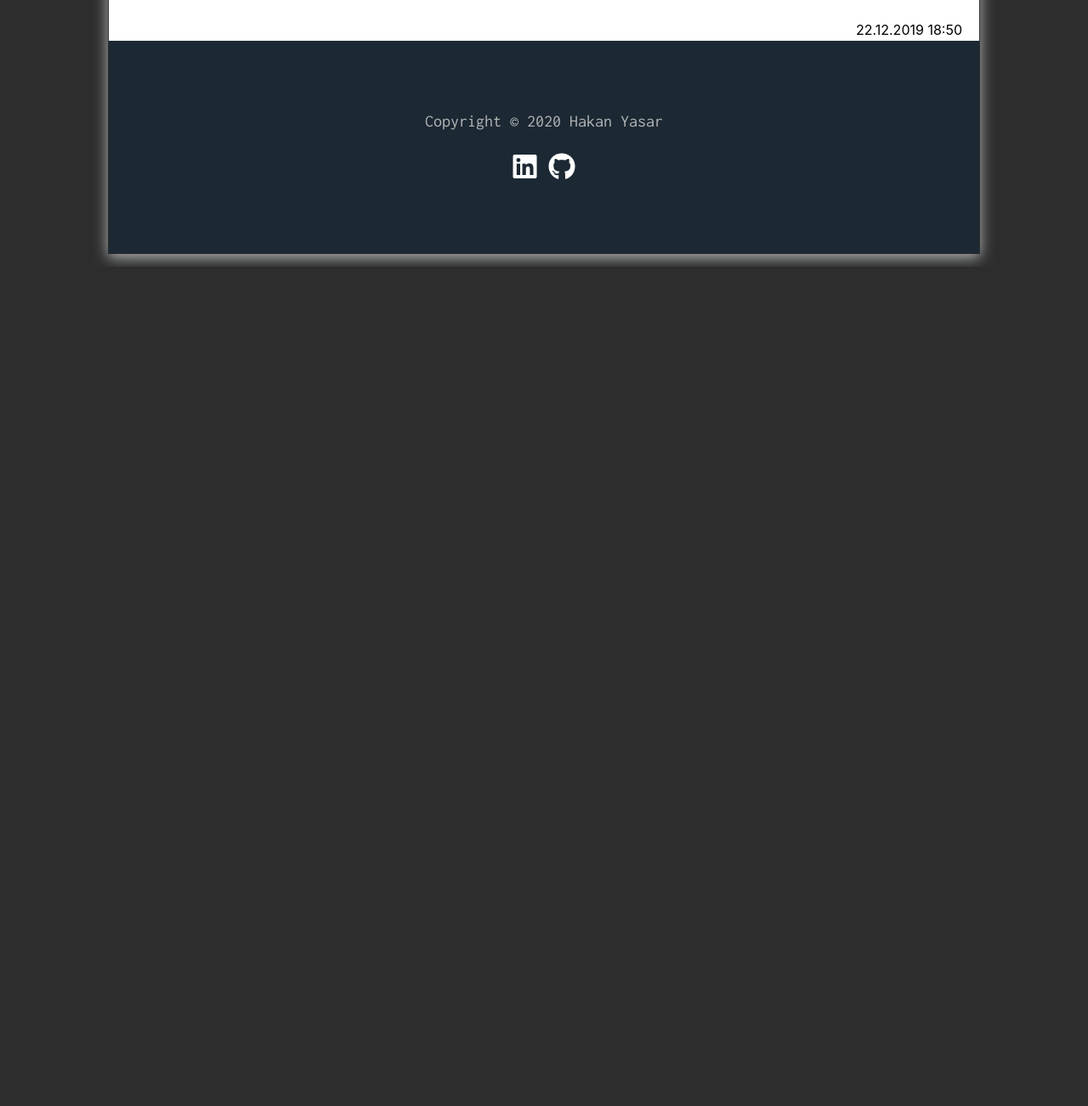
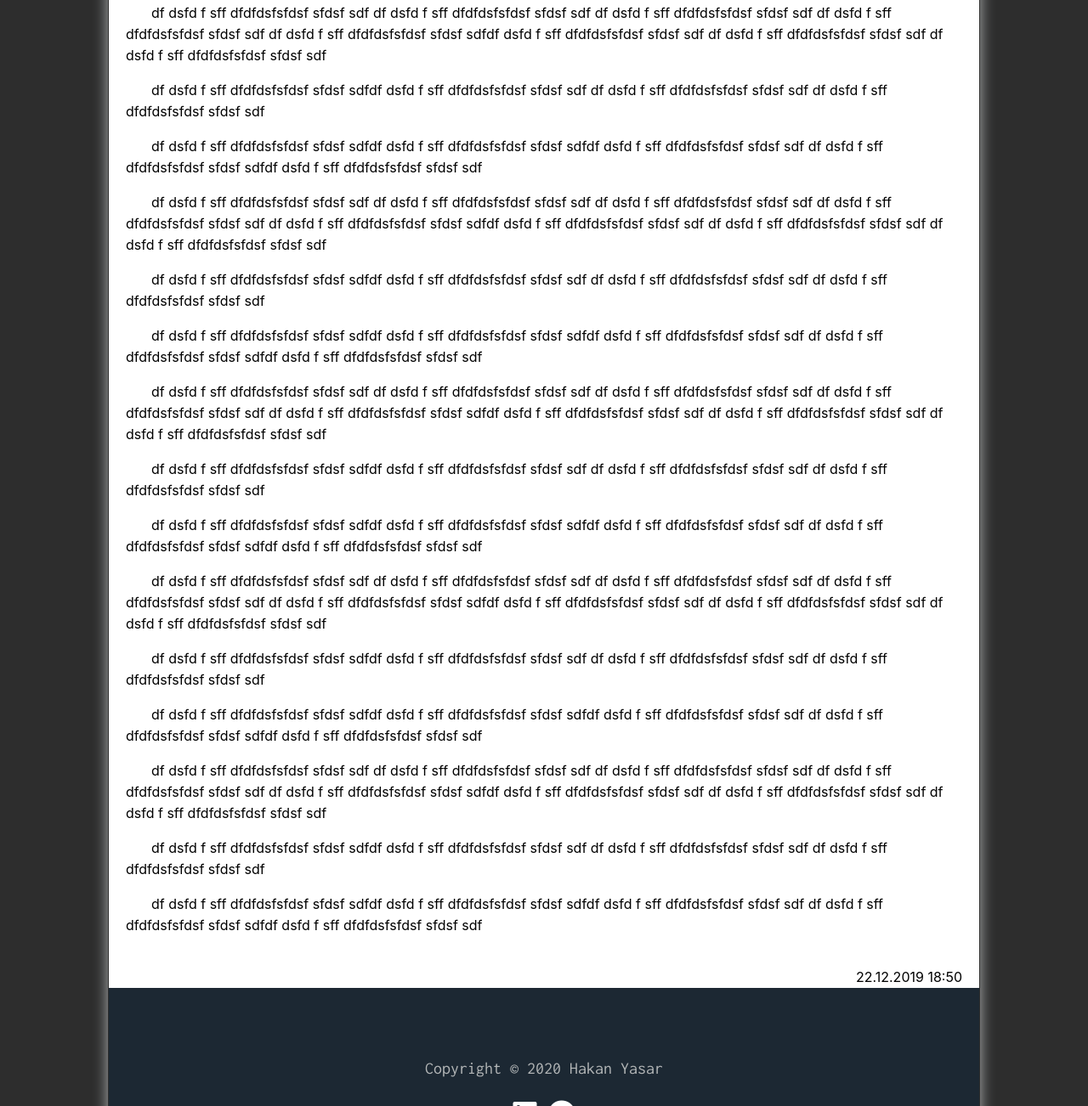
Before and after one commit to hakanyasar/com.fhakanyasar, a plain HTML site: page pages/index.html in a window 1280 px wide. Shown: the part 1751-3053 px from the top of the page at 85% size. Before the commit the page ends 2065 px from the top, so only its background shows below. Drawn offline with nearby package versions, Linux system fonts and the light colour scheme; a web font is replaced by a local one.

Commit message:
page management changed

```diff
--- a/index.html
+++ b/pages/index.html
@@ -19,7 +19,7 @@
     <!-- for footer -->
     <link href="https://fonts.googleapis.com/css?family=Inconsolata&display=swap" rel="stylesheet">
     <!-- css -->
-    <link rel='stylesheet' type='text/css' media='screen' href='./src/main.css'>
+    <link rel='stylesheet' type='text/css' media='screen' href='../src/main.css'>
     <!-- font awesome -->
     <script src="https://kit.fontawesome.com/9c55b53c45.js" crossorigin="anonymous"></script>
 
@@ -159,6 +159,76 @@
                             dfdfdsfsfdsf sfdsf sdf
                             df dsfd f sff dfdfdsfsfdsf sfdsf sdfdf dsfd f sff dfdfdsfsfdsf sfdsf sdf
                         </p>
+                        <p>df dsfd f sff dfdfdsfsfdsf sfdsf sdf df dsfd f sff dfdfdsfsfdsf sfdsf sdf df dsfd f sff
+                            dfdfdsfsfdsf sfdsf sdf
+                            df dsfd f sff dfdfdsfsfdsf sfdsf sdf df dsfd f sff dfdfdsfsfdsf sfdsf sdfdf dsfd f sff
+                            dfdfdsfsfdsf sfdsf sdf
+                            df dsfd f sff dfdfdsfsfdsf sfdsf sdf df dsfd f sff dfdfdsfsfdsf sfdsf sdf
+                        </p>
+                        <p>df dsfd f sff dfdfdsfsfdsf sfdsf sdfdf dsfd f sff dfdfdsfsfdsf sfdsf sdf df dsfd f sff
+                            dfdfdsfsfdsf sfdsf sdf
+                            df dsfd f sff dfdfdsfsfdsf sfdsf sdf
+                        </p>
+                        <p>df dsfd f sff dfdfdsfsfdsf sfdsf sdfdf dsfd f sff dfdfdsfsfdsf sfdsf sdfdf dsfd f sff
+                            dfdfdsfsfdsf sfdsf sdf
+                            df dsfd f sff dfdfdsfsfdsf sfdsf sdfdf dsfd f sff dfdfdsfsfdsf sfdsf sdf
+                        </p>
+                        <p>df dsfd f sff dfdfdsfsfdsf sfdsf sdf df dsfd f sff dfdfdsfsfdsf sfdsf sdf df dsfd f sff
+                            dfdfdsfsfdsf sfdsf sdf
+                            df dsfd f sff dfdfdsfsfdsf sfdsf sdf df dsfd f sff dfdfdsfsfdsf sfdsf sdfdf dsfd f sff
+                            dfdfdsfsfdsf sfdsf sdf
+                            df dsfd f sff dfdfdsfsfdsf sfdsf sdf df dsfd f sff dfdfdsfsfdsf sfdsf sdf
+                        </p>
+                        <p>df dsfd f sff dfdfdsfsfdsf sfdsf sdfdf dsfd f sff dfdfdsfsfdsf sfdsf sdf df dsfd f sff
+                            dfdfdsfsfdsf sfdsf sdf
+                            df dsfd f sff dfdfdsfsfdsf sfdsf sdf
+                        </p>
+                        <p>df dsfd f sff dfdfdsfsfdsf sfdsf sdfdf dsfd f sff dfdfdsfsfdsf sfdsf sdfdf dsfd f sff
+                            dfdfdsfsfdsf sfdsf sdf
+                            df dsfd f sff dfdfdsfsfdsf sfdsf sdfdf dsfd f sff dfdfdsfsfdsf sfdsf sdf
+                        </p>
+                        <p>df dsfd f sff dfdfdsfsfdsf sfdsf sdf df dsfd f sff dfdfdsfsfdsf sfdsf sdf df dsfd f sff
+                            dfdfdsfsfdsf sfdsf sdf
+                            df dsfd f sff dfdfdsfsfdsf sfdsf sdf df dsfd f sff dfdfdsfsfdsf sfdsf sdfdf dsfd f sff
+                            dfdfdsfsfdsf sfdsf sdf
+                            df dsfd f sff dfdfdsfsfdsf sfdsf sdf df dsfd f sff dfdfdsfsfdsf sfdsf sdf
+                        </p>
+                        <p>df dsfd f sff dfdfdsfsfdsf sfdsf sdfdf dsfd f sff dfdfdsfsfdsf sfdsf sdf df dsfd f sff
+                            dfdfdsfsfdsf sfdsf sdf
+                            df dsfd f sff dfdfdsfsfdsf sfdsf sdf
+                        </p>
+                        <p>df dsfd f sff dfdfdsfsfdsf sfdsf sdfdf dsfd f sff dfdfdsfsfdsf sfdsf sdfdf dsfd f sff
+                            dfdfdsfsfdsf sfdsf sdf
+                            df dsfd f sff dfdfdsfsfdsf sfdsf sdfdf dsfd f sff dfdfdsfsfdsf sfdsf sdf
+                        </p>
+                        <p>df dsfd f sff dfdfdsfsfdsf sfdsf sdf df dsfd f sff dfdfdsfsfdsf sfdsf sdf df dsfd f sff
+                            dfdfdsfsfdsf sfdsf sdf
+                            df dsfd f sff dfdfdsfsfdsf sfdsf sdf df dsfd f sff dfdfdsfsfdsf sfdsf sdfdf dsfd f sff
+                            dfdfdsfsfdsf sfdsf sdf
+                            df dsfd f sff dfdfdsfsfdsf sfdsf sdf df dsfd f sff dfdfdsfsfdsf sfdsf sdf
+                        </p>
+                        <p>df dsfd f sff dfdfdsfsfdsf sfdsf sdfdf dsfd f sff dfdfdsfsfdsf sfdsf sdf df dsfd f sff
+                            dfdfdsfsfdsf sfdsf sdf
+                            df dsfd f sff dfdfdsfsfdsf sfdsf sdf
+                        </p>
+                        <p>df dsfd f sff dfdfdsfsfdsf sfdsf sdfdf dsfd f sff dfdfdsfsfdsf sfdsf sdfdf dsfd f sff
+                            dfdfdsfsfdsf sfdsf sdf
+                            df dsfd f sff dfdfdsfsfdsf sfdsf sdfdf dsfd f sff dfdfdsfsfdsf sfdsf sdf
+                        </p>
+                        <p>df dsfd f sff dfdfdsfsfdsf sfdsf sdf df dsfd f sff dfdfdsfsfdsf sfdsf sdf df dsfd f sff
+                            dfdfdsfsfdsf sfdsf sdf
+                            df dsfd f sff dfdfdsfsfdsf sfdsf sdf df dsfd f sff dfdfdsfsfdsf sfdsf sdfdf dsfd f sff
+                            dfdfdsfsfdsf sfdsf sdf
+                            df dsfd f sff dfdfdsfsfdsf sfdsf sdf df dsfd f sff dfdfdsfsfdsf sfdsf sdf
+                        </p>
+                        <p>df dsfd f sff dfdfdsfsfdsf sfdsf sdfdf dsfd f sff dfdfdsfsfdsf sfdsf sdf df dsfd f sff
+                            dfdfdsfsfdsf sfdsf sdf
+                            df dsfd f sff dfdfdsfsfdsf sfdsf sdf
+                        </p>
+                        <p>df dsfd f sff dfdfdsfsfdsf sfdsf sdfdf dsfd f sff dfdfdsfsfdsf sfdsf sdfdf dsfd f sff
+                            dfdfdsfsfdsf sfdsf sdf
+                            df dsfd f sff dfdfdsfsfdsf sfdsf sdfdf dsfd f sff dfdfdsfsfdsf sfdsf sdf
+                        </p>
                     </div>
                 </div>
 
@@ -184,8 +254,8 @@
     </div>
 
 </body>
-<script src="./src/jquery-3.4.1.js"></script>
-<script src='./src/main.js'></script>
+<script src="../src/jquery-3.4.1.js"></script>
+<script src='../src/main.js'></script>
 
 <!-- commit for test -->
 </html>
--- a/src/main.js
+++ b/src/main.js
@@ -10,11 +10,11 @@ $(document).ready(function(){
             if(temp == false){
                 $("#container").css({"background-color": "#2d2d2d", "color": "#BDBDBD"});
                 $("#nav a").css({"color": "#BDBDBD"});
-                $("#nav a").hover(function(){
-                    $(this).css({"border-bottom": "3px solid white"})
-                }, function(){
-                    $(this).css({"border-bottom": "3px solid #1C2833"})
-                });
+                // $("#nav a").hover(function(){
+                //     $(this).css({"border-bottom": "3px solid #B3B6B7"})
+                // }, function(){
+                //     $(this).css({"border-bottom": "3px solid #1C2833"})
+                // });
                 temp = true;
             }
 
--- a/src/main.scss
+++ b/src/main.scss
@@ -50,7 +50,7 @@ a{
     width: 100%;
     height: 100%;
     font-family: $font;
-    min-height: 1000px;
+    min-height: 2500px;
 }
 
 #nav{
```
Also changed, not shown: pages/about.html (renamed from about.html, +4 -4 lines), pages/bitcoin.html (renamed from bitcoin.html, +3 -3 lines), pages/blockchain.html (renamed from blockchain.html, +3 -3 lines), pages/contact.html (renamed from contact.html, +3 -3 lines), pages/java.html (renamed from java.html, +3 -3 lines), pages/javascript.html (renamed from javascript.html, +3 -3 lines).
